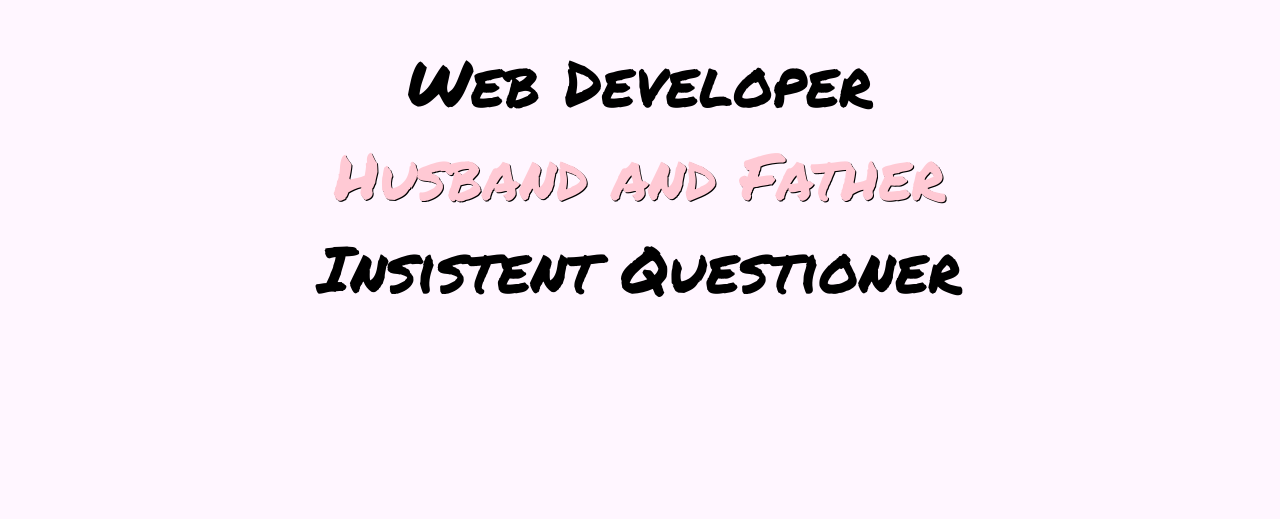
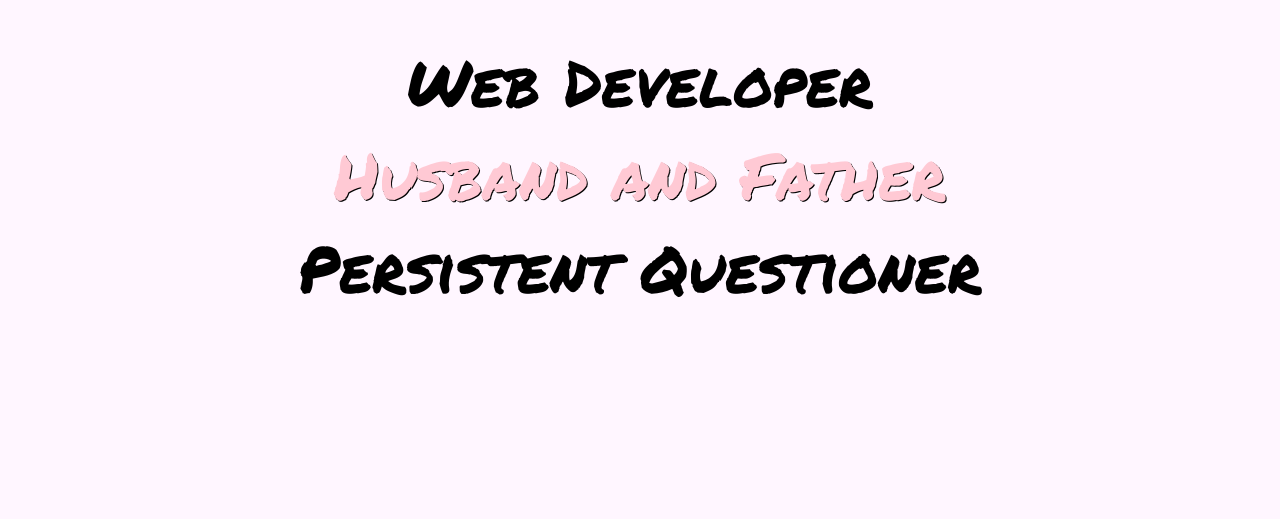
Before and after one commit to alexbarbato/personal-site, a Gatsby site: page / in a window 1280 px wide. Shown: the part 209-728 px from the top of the page. Built offline with nearby package versions, Linux system fonts and the light colour scheme; Gatsby itself is replaced by a stand-in of ours.

```diff
--- a/src/components/atoms/hero.js
+++ b/src/components/atoms/hero.js
@@ -33,7 +33,7 @@
   <HeroBase>
     <HeroLine>Web Developer</HeroLine>
     <HeroLine pink>Husband and Father</HeroLine>
-    <HeroLine>Insistent Questioner</HeroLine>
+    <HeroLine>Persistent Questioner</HeroLine>
   </HeroBase>
 )
 
```
Also changed, not shown: package.json (+14 -14 lines), 2 other files.
